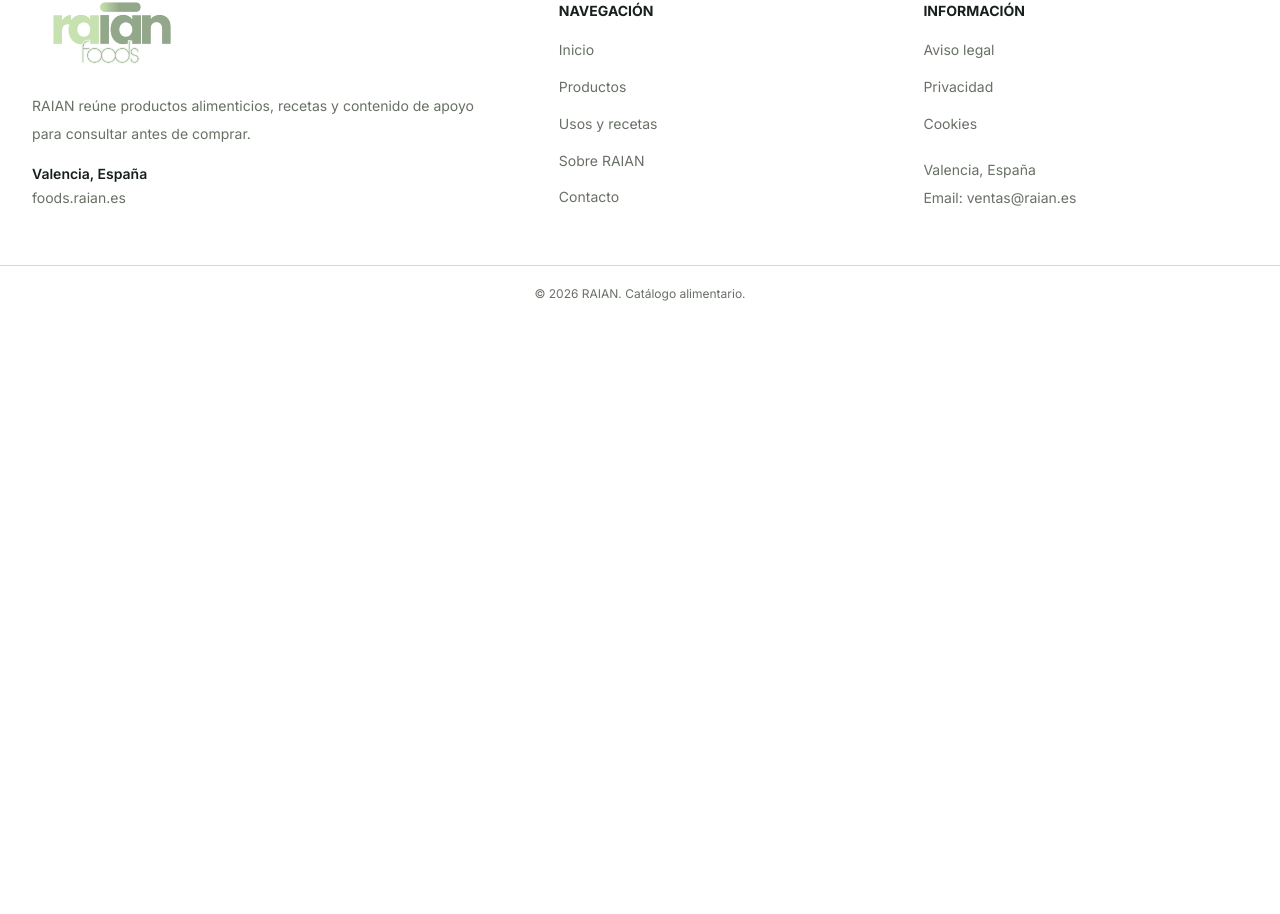
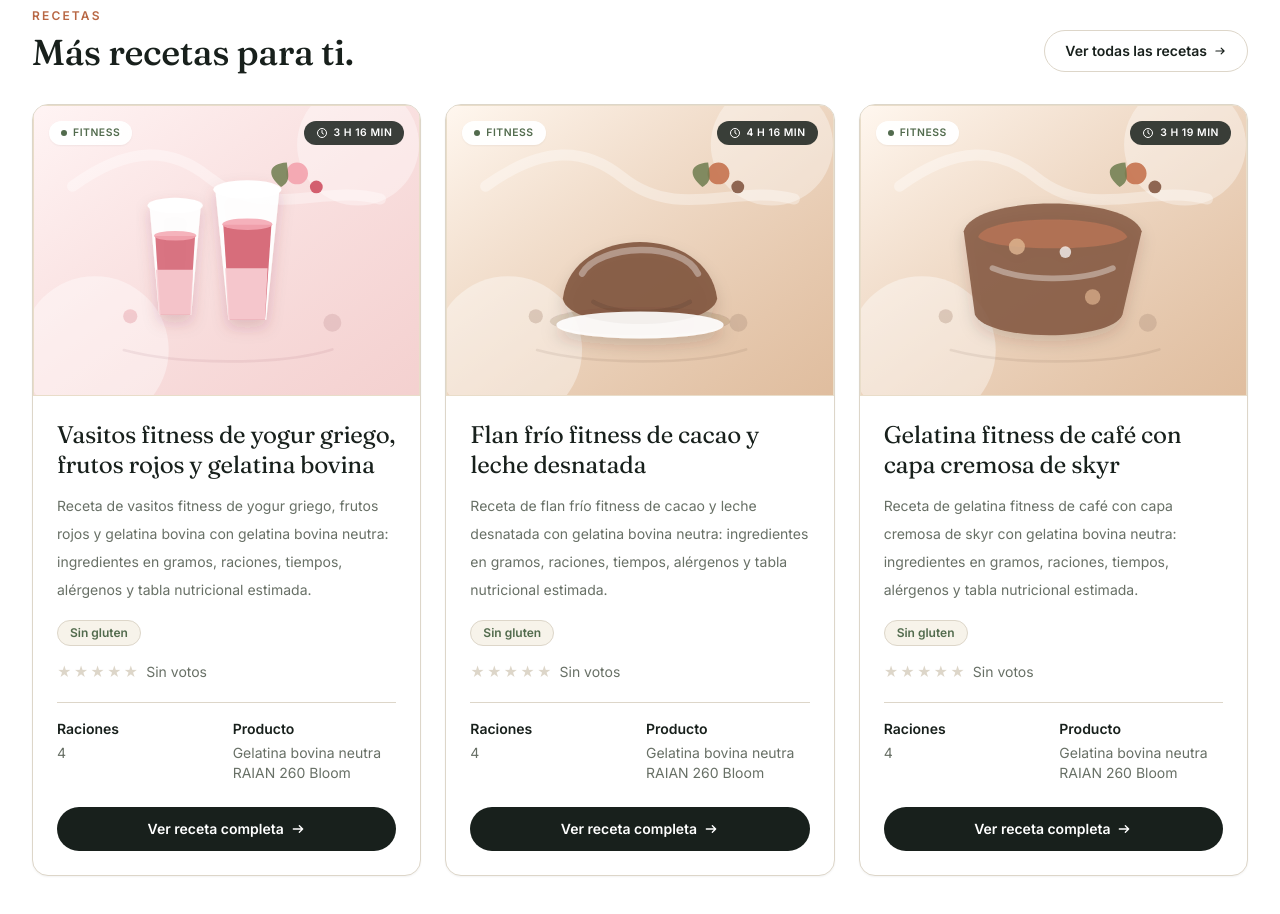
Before and after one commit to raianventaonline-sudo/raian-foods-web, a Next.js app: page /recetas/mousse-fitness-de-mango-y-skyr-con-gelatina-bovina in a window 1280 px wide. Shown: the part 2990-3904 px from the top of the page. Before the commit the page ends 3312 px from the top, so only its background shows below. Built offline with nearby package versions, Linux system fonts and the light colour scheme; no server answers.

Commit message:
Receta: sección 'Más recetas' al final de cada receta individual

```diff
--- a/app/recetas/[slug]/page.tsx
+++ b/app/recetas/[slug]/page.tsx
@@ -6,6 +6,7 @@ import { EmailShareForm } from "@/components/EmailShareForm";
 import { JsonLd } from "@/components/JsonLd";
 import { PlaceholderMedia } from "@/components/PlaceholderMedia";
 import { QrRecipeReviewBanner } from "@/components/QrReviewPrompt";
+import { RecipeCard } from "@/components/RecipeCard";
 import { RecipeRating } from "@/components/RecipeRating";
 import {
   getRecipeBySlug,
@@ -164,6 +165,10 @@ export default function RecipePage({ params }: RecipePageProps) {
   const emailBody = `Te comparto esta receta de RAIAN:\n\n${recipe.title}\n${recipeUrl}`;
   const emailHref = `mailto:?subject=${encodeURIComponent(emailSubject)}&body=${encodeURIComponent(emailBody)}`;
 
+  const moreRecipes = recipes
+    .filter((r) => r.slug !== recipe.slug && r.category === recipe.category)
+    .slice(0, 3);
+
   return (
     <>
       <JsonLd data={recipeJsonLd(recipe)} />
@@ -302,6 +307,46 @@ export default function RecipePage({ params }: RecipePageProps) {
         </div>
       </section>
 
+      {moreRecipes.length > 0 && (
+        <section className="bg-white py-12 md:py-16">
+          <div className="mx-auto w-full max-w-7xl px-5 md:px-8">
+            <div className="flex flex-wrap items-end justify-between gap-4">
+              <div>
+                <p className="text-xs font-semibold uppercase tracking-[0.18em] text-terracotta">Recetas</p>
+                <h2 className="raian-display-balance mt-2 font-display text-3xl font-medium text-ink md:text-4xl">
+                  Más recetas para ti.
+                </h2>
+              </div>
+              <Link
+                href="/recetas"
+                className="shrink-0 inline-flex items-center gap-1.5 rounded-full border border-line bg-white px-5 py-2.5 text-sm font-semibold text-ink transition hover:bg-beige"
+              >
+                Ver todas las recetas
+                <svg width="14" height="14" viewBox="0 0 24 24" fill="none" aria-hidden>
+                  <path d="M5 12h14m-5-5 5 5-5 5" stroke="currentColor" strokeWidth="2" strokeLinecap="round" strokeLinejoin="round" />
+                </svg>
+              </Link>
+            </div>
+            <div className="mt-8 grid gap-6 md:grid-cols-3">
+              {moreRecipes.map((r, i) => (
+                <RecipeCard key={r.slug} recipe={r} index={i} />
+              ))}
+            </div>
+            <div className="mt-10 flex justify-center">
+              <Link
+                href="/recetas"
+                className="inline-flex items-center gap-2 rounded-full bg-ink px-7 py-3 text-sm font-semibold text-white transition hover:bg-charcoal"
+              >
+                Ver el recetario completo
+                <svg width="14" height="14" viewBox="0 0 24 24" fill="none" aria-hidden>
+                  <path d="M5 12h14m-5-5 5 5-5 5" stroke="currentColor" strokeWidth="2" strokeLinecap="round" strokeLinejoin="round" />
+                </svg>
+              </Link>
+            </div>
+          </div>
+        </section>
+      )}
+
       <QrRecipeReviewBanner />
     </>
   );
```
